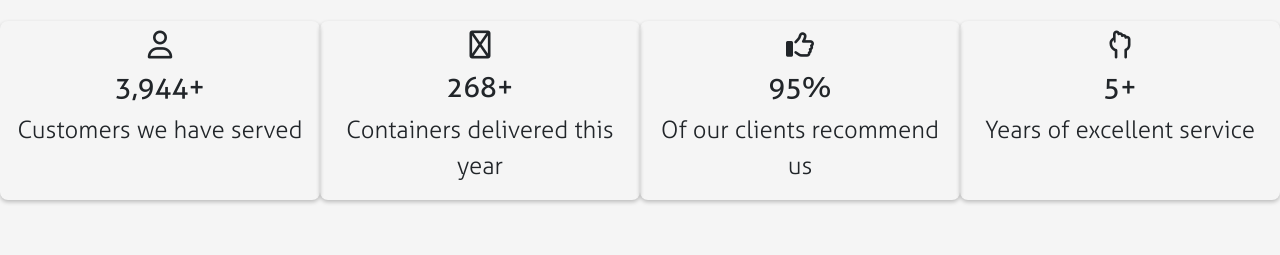
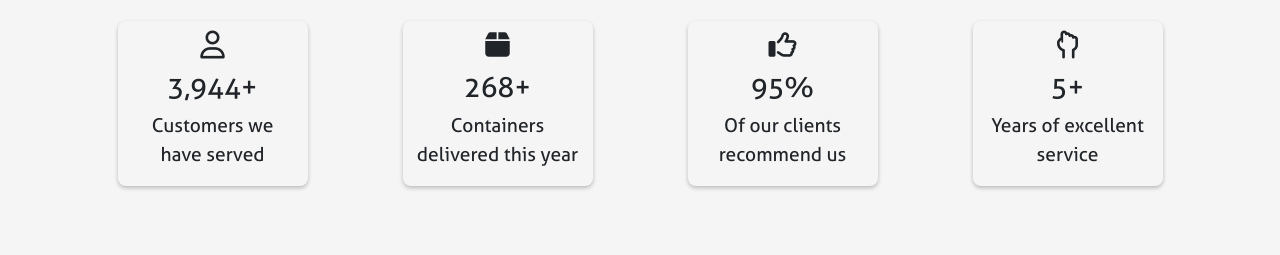
Before and after one commit to jilosius/welabel_site, a website with bundled scripts: page index.html in a window 1280 px wide. Shown: the part 539-794 px from the top of the page. Built offline with nearby package versions, Linux system fonts and the light colour scheme.

Commit message:
Update counters design

```diff
--- a/css/style.css
+++ b/css/style.css
@@ -68,6 +68,10 @@ body {
   box-shadow: 0 4px 6px rgba(0, 0, 0, 0.1);
 }
 
+#counters {
+  font-size: 1.2rem;
+}
+
 /* Ensure the card container stretches to full height */
 #Services .card {
   display: flex;
@@ -92,20 +96,21 @@ figure .row.fade {
   transition: opacity 0.5s;
 }
 
-figure .row.fade:nth-of-type(2){
-    transition-delay: 0.3s;
+figure .row.fade:nth-of-type(2) {
+  transition-delay: 0.3s;
 }
 
-figure .row.fade:nth-of-type(3){
+figure .row.fade:nth-of-type(3) {
   transition-delay: 0.6s;
 }
 
-figure .row.fade:nth-of-type(4){
+figure .row.fade:nth-of-type(4) {
   transition-delay: 0.9s;
 }
 
 /* When the card becomes visible, fade it in */
-#Services .card.fade.visible, figure .row.fade.visible {
+#Services .card.fade.visible,
+figure .row.fade.visible {
   opacity: 1;
 }
 
@@ -189,7 +194,8 @@ figure .row.fade:nth-of-type(4){
 
 .flow-in-sequential {
   opacity: 0;
-  transform: translateX(20px); /* You can adjust this to slide in from different directions */
+  transform: translateX(20px);
+  /* You can adjust this to slide in from different directions */
   transition: opacity 0.6s ease-out, transform 0.6s ease-out;
 }
 
@@ -314,7 +320,7 @@ figure .row.fade:nth-of-type(4){
 }
 
 
-#questionnaire .container{
+#questionnaire .container {
   /* background-color: #6a549c; */
   /* box-shadow: 0px 2px 4px 0px rgba(0, 0, 0, 0.24); */
 }
@@ -369,6 +375,7 @@ figure .row.fade:nth-of-type(4){
   inset: 5px;
   border-radius: 15px;
 }
+
 /* .questionnaire-card:hover:before {
   background-image: linear-gradient(180deg, rgb(81, 255, 0), purple);
   animation: rotBGimg 3.5s linear infinite;
@@ -379,15 +386,18 @@ figure .row.fade:nth-of-type(4){
   transform: translateY(20px);
   transition: opacity 0.5s ease, transform 0.5s ease;
 }
+
 .question.show {
   opacity: 1;
   transform: translateY(0);
 }
+
 #thank-you {
   opacity: 0;
   transform: scale(0.9);
   transition: opacity 0.5s ease, transform 0.5s ease;
 }
+
 #thank-you.show {
   opacity: 1;
   transform: scale(1);
--- a/index.html
+++ b/index.html
@@ -59,27 +59,27 @@
         </section>
 
         <section id="counters" class="mb-5">
-            <div class="container-fluid pt-4">
+            <div class="container pt-4">
                 <div class="row justify-content-around">
-                    <div class="col-3 rounded-3 text-center pt-2 counter-box">
+                    <div class="col-2 rounded-3 text-center pt-2 counter-box">
                         <h3><i class="fa-regular fa-user"></i></h3>
                         <h3 id="counter3">0</h3>
-                        <p class="fs-4 fw-light">Customers we have served</p>
+                        <p class="fw-normal">Customers we have served</p>
                     </div>
-                    <div class="col-3 rounded-3 text-center pt-2 counter-box">
-                        <h3><i class="fa-regular fa-ship"></i></h3>
+                    <div class="col-2 rounded-3 text-center pt-2 counter-box">
+                        <h3><i class="fa-solid fa-box"></i></h3>
                         <h3 id="counter4">0</h3>
-                        <p class="fs-4 fw-light">Containers delivered this year</p>
+                        <p class="fw-normal">Containers delivered this year</p>
                     </div>
-                    <div class="col-3 rounded-3 text-center pt-2 counter-box">
+                    <div class="col-2 rounded-3 text-center pt-2 counter-box">
                         <h3><i class="fa-regular fa-thumbs-up"></i></h3>
                         <h3 id="counter">0</h3>
-                        <p class="fs-4 fw-light">Of our clients recommend us</p>
+                        <p class="fw-normal">Of our clients recommend us</p>
                     </div>
-                    <div class="col-3 rounded-3 text-center pt-2 counter-box">
+                    <div class="col-2 rounded-3 text-center pt-2 counter-box">
                         <h3><i class="fa-regular fa-hand-back-fist"></i></h3>
                         <h3 id="counter2">0</h3>
-                        <p class="fs-4 fw-light">Years of excellent service</p>
+                        <p class="fw-normal">Years of excellent service</p>
                     </div>
                 </div>
             </div>
@@ -409,7 +409,7 @@
                                 <button id="back-button" onclick="goBack()" class="btn btn-outline-dark" style="display: none;">Back</button>
                             </div>
                             <div class="col-3 d-flex justify-content-end">
-                                <button id="resetQuestionnaireButton" onclick="resetQuestionnaire()" class="btn btn-outline-dark" style="display: none;"">
+                                <button id="resetQuestionnaireButton" onclick="resetQuestionnaire()" class="btn btn-outline-dark" style="display: none;">
                                     Reset Questionnaire
                                 </button>
                             </div>
```
Lines whose indentation alone changed are shown as unchanged.
